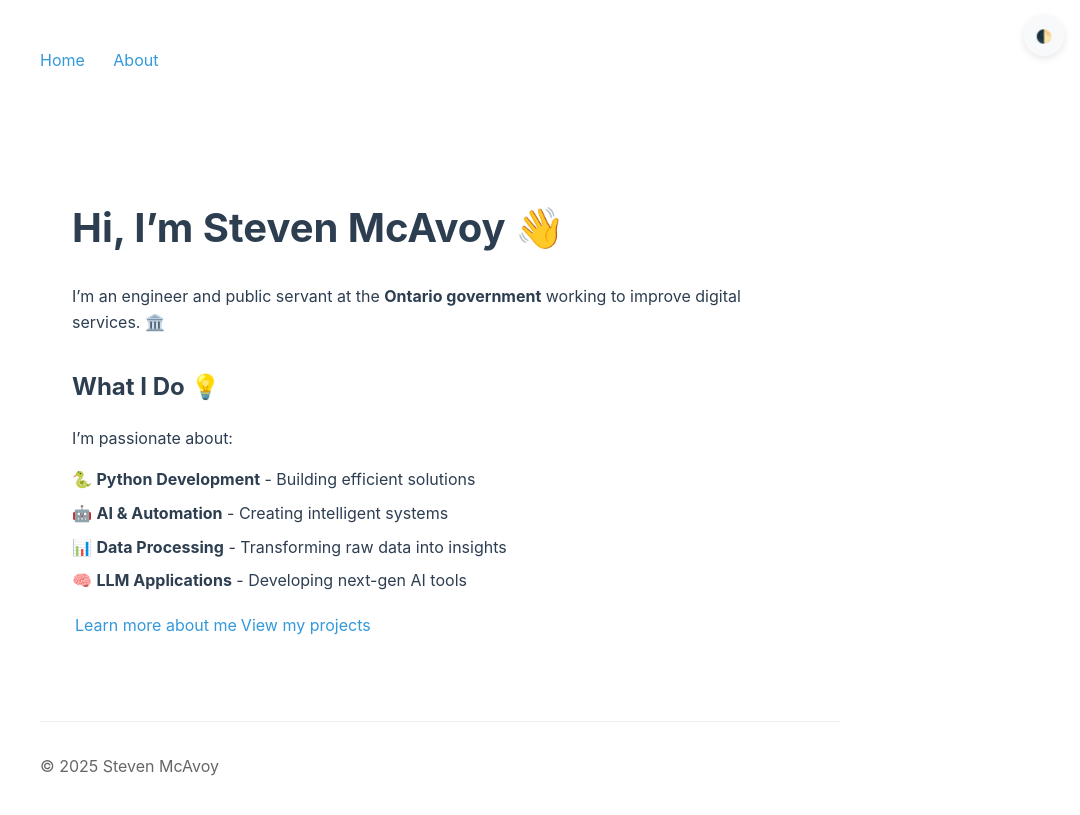
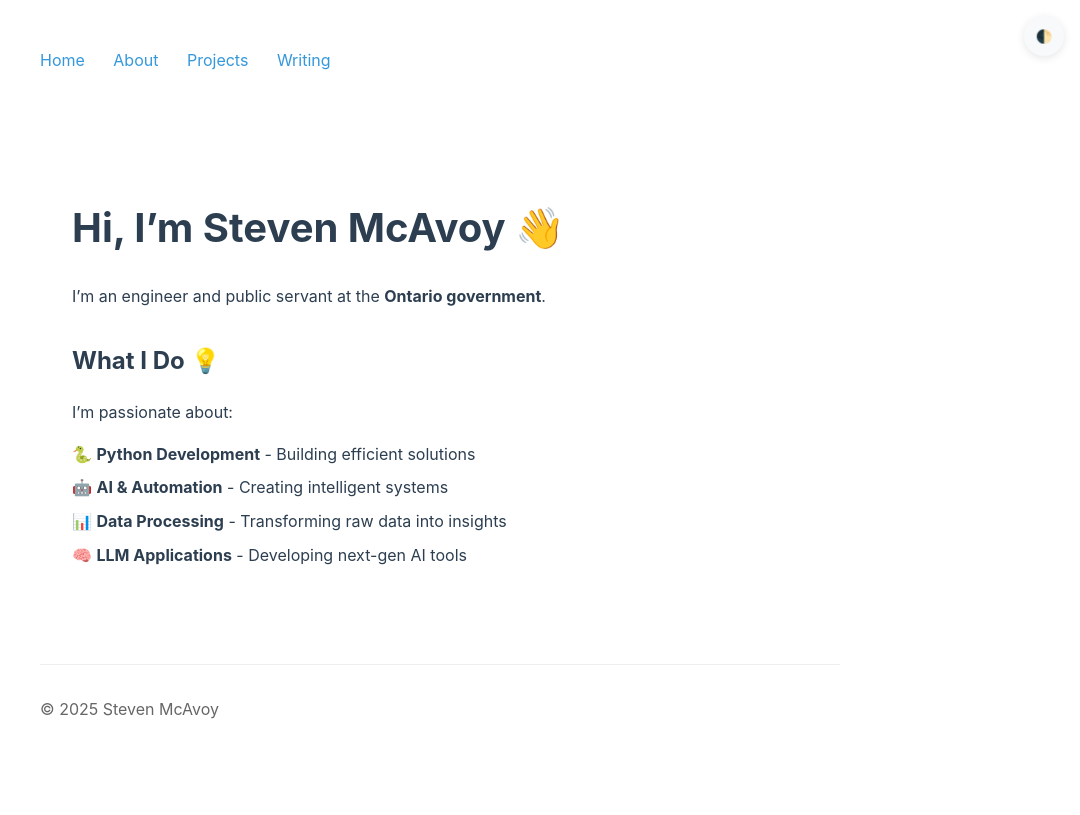
Before and after one commit to mcavoyst/mcavoyst.github.io, a Jekyll site: the page built from index.md, in a window 1280 px wide. Shown: the top 815 px of the page, without its empty margins (200-1280 px from the left). Built offline with Jekyll 4.4.1, drawn with Linux system fonts in a browser that asks for light colours.

```diff
--- a/index.md
+++ b/index.md
@@ -1,11 +1,11 @@
 ---
-layout: home
+layout: default
 title: "Welcome"
 ---
 
 # Hi, I'm Steven McAvoy 👋
 
-I'm an engineer and public servant at the **Ontario government** working to improve digital services. 🏛️
+I'm an engineer and public servant at the **Ontario government**.
 
 ## What I Do 💡
 
@@ -14,5 +14,3 @@ I'm passionate about:
 - 🤖 **AI & Automation** - Creating intelligent systems
 - 📊 **Data Processing** - Transforming raw data into insights
 - 🧠 **LLM Applications** - Developing next-gen AI tools
-
-[Learn more about me](/about) | [View my projects](https://github.com/mcavoyst)
```
